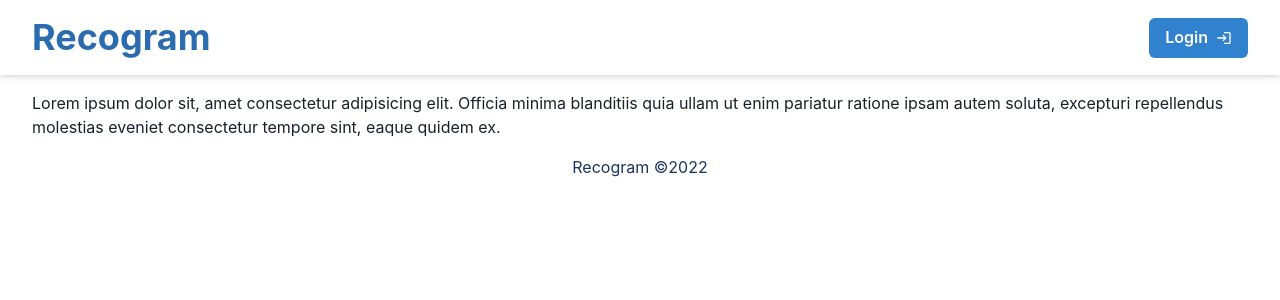
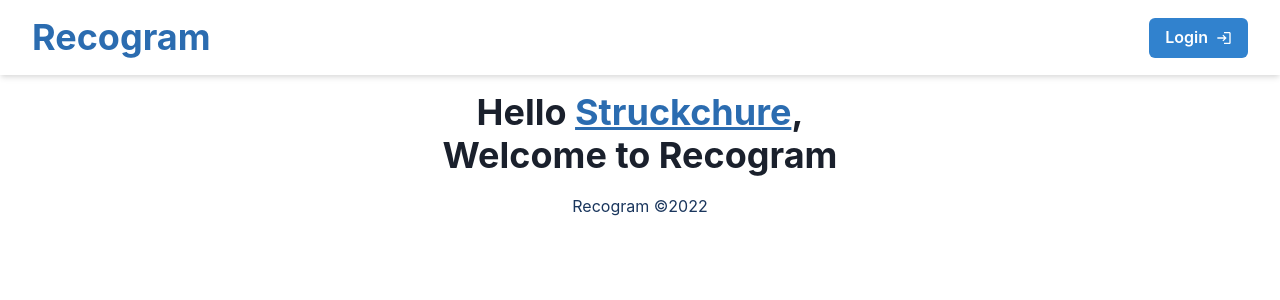
Before and after one commit to GDSC-BUK/sc-22.web, a React (Vite) app: page / in a window 1280 px wide. Shown: the top 300 px of the page. Built offline with nearby package versions, Linux system fonts and the light colour scheme.

Commit message:
styled homepage

```diff
--- a/src/pages/index.jsx
+++ b/src/pages/index.jsx
@@ -1,15 +1,20 @@
-import { Box } from "@chakra-ui/react";
+import { Center, Heading, Text } from "@chakra-ui/react";
 import BaseLayout from "../layouts/BaseLayout";
 
 function Index() {
+  let user = "Struckchure";
+
   return (
     <BaseLayout>
-      <Box px="8" py="4">
-        Lorem ipsum dolor sit, amet consectetur adipisicing elit. Officia minima
-        blanditiis quia ullam ut enim pariatur ratione ipsam autem soluta,
-        excepturi repellendus molestias eveniet consectetur tempore sint, eaque
-        quidem ex.
-      </Box>
+      <Center px="8" py="4">
+        <Heading as="p" textAlign="center">
+          Hello{" "}
+          <Text as="span" color="blue.600" textDecoration="underline">
+            {user}
+          </Text>
+          , <br /> Welcome to Recogram
+        </Heading>
+      </Center>
     </BaseLayout>
   );
 }
```
